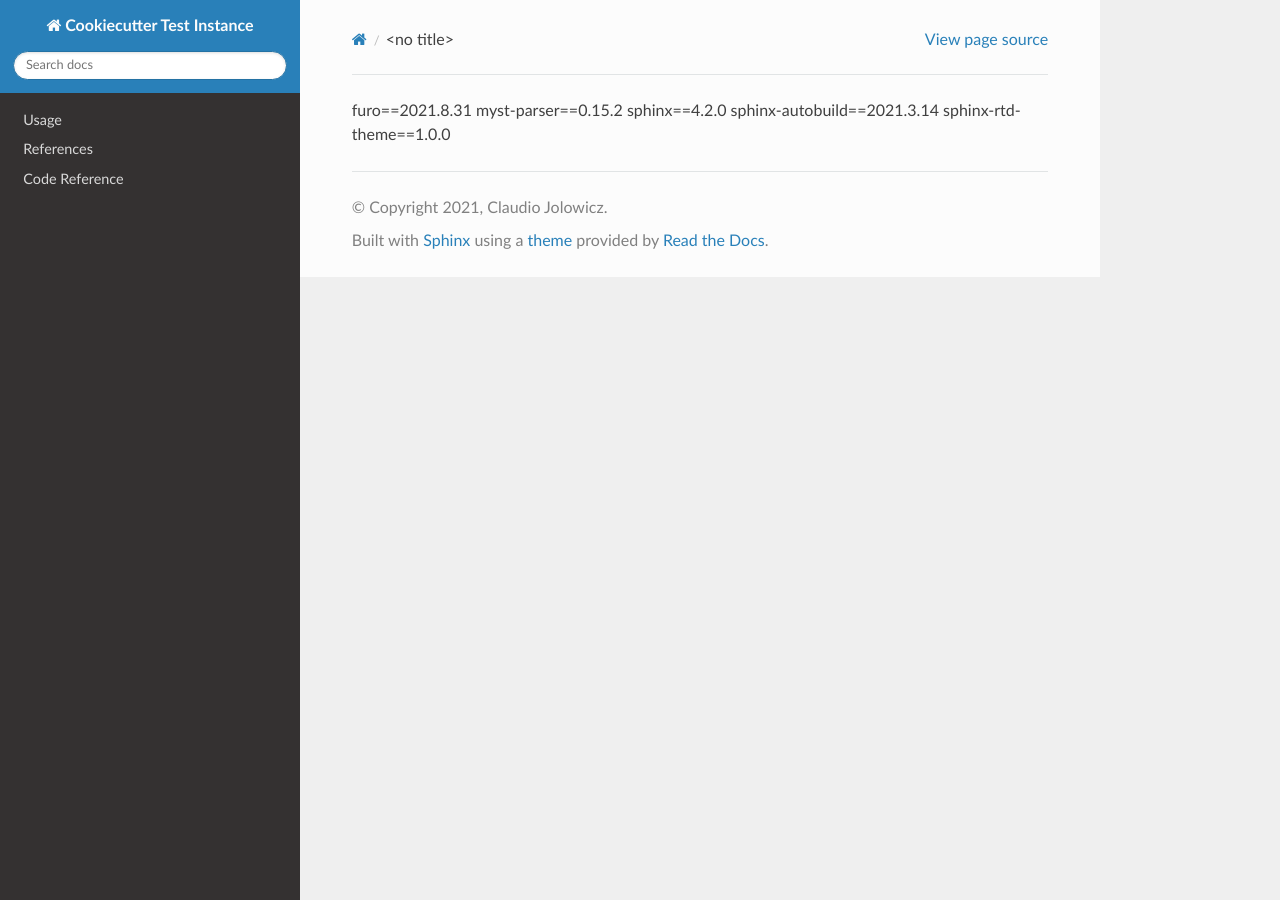
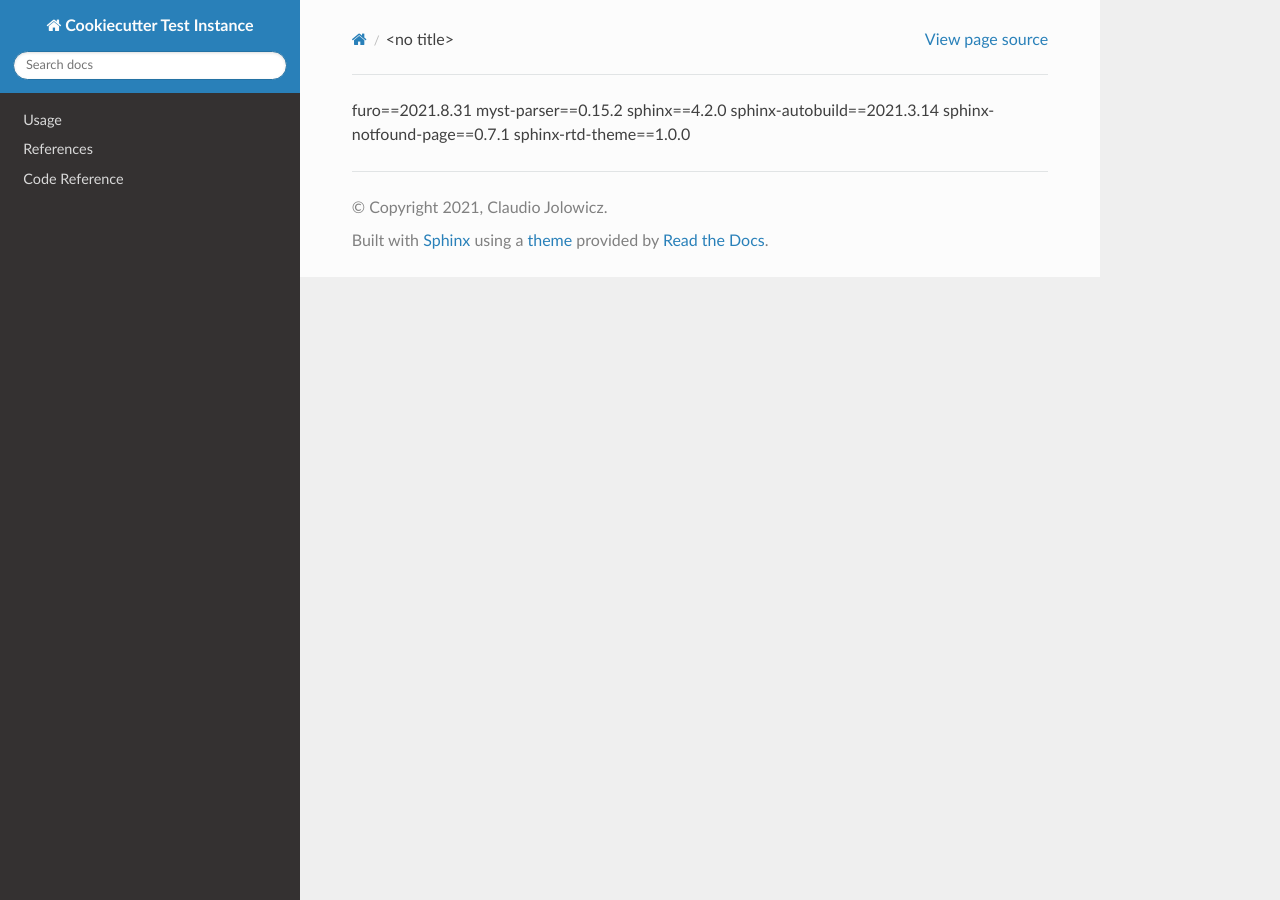
Before and after one commit to jonzarecki/cookiecutter-test-instance, a Sphinx documentation site: the page built from docs/source/requirements.txt, in a window 1280 px wide. Built offline with Sphinx 7.4.7 and the Read the Docs theme 2.0.0, drawn with Linux system fonts in a browser that asks for light colours.

Commit message:
feat(docs): add support for 404
sphinx-notfound-page

```diff
--- a/docs/source/conf.py
+++ b/docs/source/conf.py
@@ -19,6 +19,7 @@
     "sphinx.ext.coverage",
     "sphinx.ext.viewcode",
     "myst_parser",
+    "notfound.extension",  # Generates 404 page
 ]
 autodoc_typehints = "description"
 autodoc_default_flags = ["members", "special-members", "private-members", "undoc-members"]
--- a/docs/source/requirements.txt
+++ b/docs/source/requirements.txt
@@ -2,4 +2,5 @@
 myst-parser==0.15.2
 sphinx==4.2.0
 sphinx-autobuild==2021.3.14
+sphinx-notfound-page==0.7.1
 sphinx-rtd-theme==1.0.0
```
